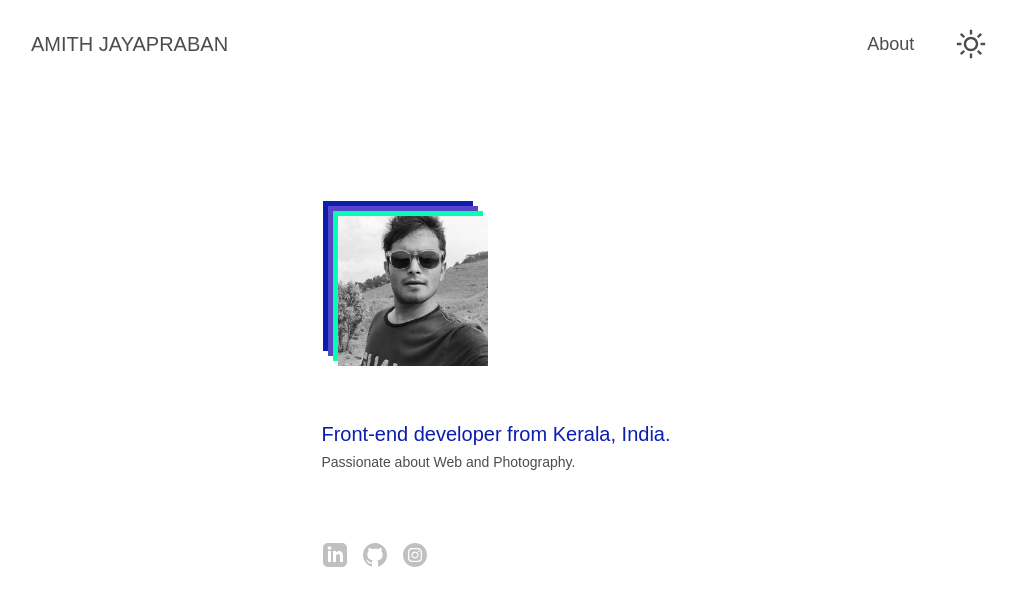
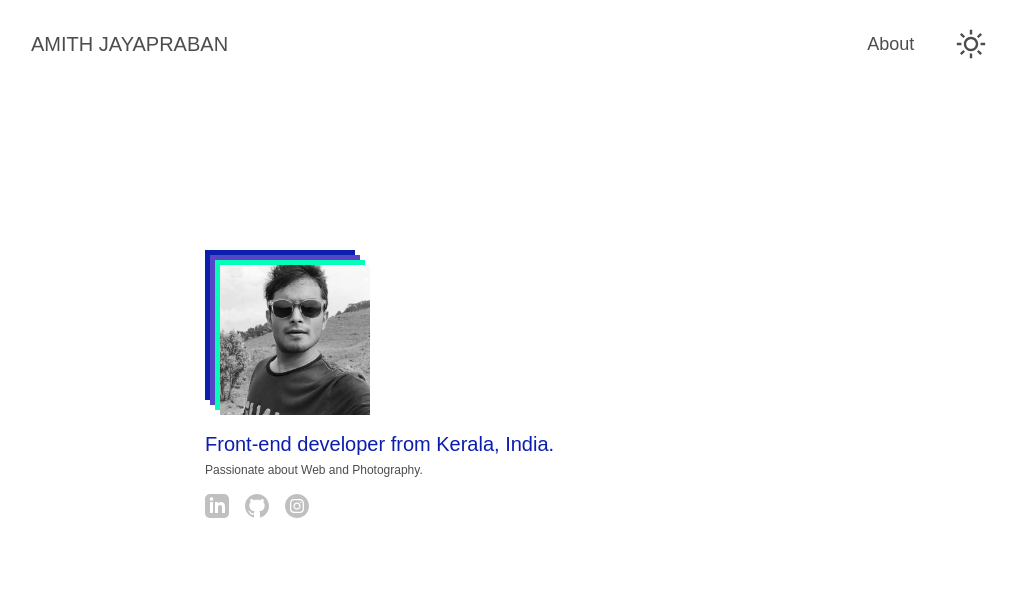
Before and after one commit to amithjayapraban/Personal-Website, a React (Vite) app: page /about in a window 1280 px wide. Shown: the top 606 px of the page, without its empty margins (129-1145 px from the left). Built offline with nearby package versions, Linux system fonts and the light colour scheme; a web font is replaced by a local one.

Commit message:
fixed flex and grids for all  screens

```diff
--- a/src/pages/About.tsx
+++ b/src/pages/About.tsx
@@ -4,34 +4,36 @@ export default function About() {
   return (
 
       <Transition>
-      <div className=' text-fontcolor h-[90vh] overflow-y-hidden  px-7  text-left text-sm md:text-sm grid  grid-flow-row grid-rows-[auto,auto,auto] '>
-        <div className='col-start-2  col-end-3 row-start-2 md:col-start-2 md:col-end-3  flex'>
-        <div className='w-[150px] mb-5 md:mb-10 h-[150px]  ml-[0px]   justify-self-start border-double border-[0px]  border-fontcolor box  '>
-        </div>
-          <img className='z-10 w-[150px] translate-x-[-135px] translate-y-[15px] mb-5 md:mb-10 h-[150px]' src="/amith.jpeg" />
+  <div className=' text-fontcolor h-[90vh] overflow-y-hidden  px-7  text-left text-sm md:text-sm grid  grid-flow-row grid-rows-[.5fr,1fr,.5fr] grid-cols-[.5fr,1fr,.5fr] '>
+    <div className="flex flex-col row-start-2 col-start-2 justify-center items-center" >
+         <div className='row-start-2 mr-8   h-[160px] md:self-start   flex '>
+          <div className='w-[150px] mb-5 md:mb-10 h-[150px]  ml-[0px]   border-double border-[0px]  border-fontcolor box  '></div>
+
+          <img className='z-10 w-[150px] translate-x-[-135px] translate-y-[15px] md:translate-y-[15px]  mb-5 md:mb-10 h-[150px]' src="/amith.jpeg" />
+          </div>
+        <div />
+
+        <div className='row-start-2 mt-5 md:self-start  flex flex-col '  >
+          <p className='  md:text-xl  text-link text-sm   '>Front-end developer from Kerala, India.</p>
+          <p className=' mt-1 mb-1  text-xs md:text:sm ' >Passionate about Web and Photography.</p>
+            {/* <p className=' col-start-2 col-end-3 px-7 text-left '>Currently pursuing MCA from College of Engineering, Trivandrum.</p>
+           */}
         </div>
 
 
+      <div className="row-start-2 self-start mt-3 col-start-2 ml-[0px] cursor-pointer col-end-3  flex justify-start">
+       <a href="https://www.linkedin.com/in/amithjayapraban/" target='_blank' className='link cursor-pointer rounded-[50%] linkedin'>
+       <img src="/linkedin.svg" /></a>
 
+       <a href="https://github.com/amithjayapraban" target='_blank'  className='link ml-4 mr-4 github'>
+       <img src="/github.svg" /></a>
 
-          <div className='row-start-2 self-center mt-[8rem]  ml-[-30px] col-start-2 col-end-3'  >
-          <p className=' col-start-2 md:text-xl text-link text-lg col-end-3 px-7 text-left  '>Front-end developer from Kerala, India.</p>
-          <p className=' col-start-2 mt-1 mb-1 col-end-3 px-7 text-left ' >Passionate about Web and Photography.</p>
-            {/* <p className=' col-start-2 col-end-3 px-7 text-left '>Currently pursuing MCA from College of Engineering, Trivandrum.</p>
-           */}
-          </div>
-          <div className="self-end row-start-2  col-start-2 ml-[0px] cursor-pointer col-end-3  flex justify-start">
-       <a href="https://www.linkedin.com/in/amithjayapraban/" target='_blank' className='link cursor-pointer rounded-[50%] linkedin'>
-       <img src="/linkedin.svg" />
-       </a>
-       <a href="https://github.com/amithjayapraban" target='_blank'  className='link ml-4 mr-4 github'>
-       <img src="/github.svg" />
-       </a>
        <a href="https://instagram.com/amithjayapraban" target='_blank'  className='link insta'>
-       <img src="/instagram.svg" />
-       </a>
-       </div>
-        </div>
+       <img src="/instagram.svg" /></a>
+
+      </div>
+    </div>
+  </div>
       </Transition>
 
 
```
